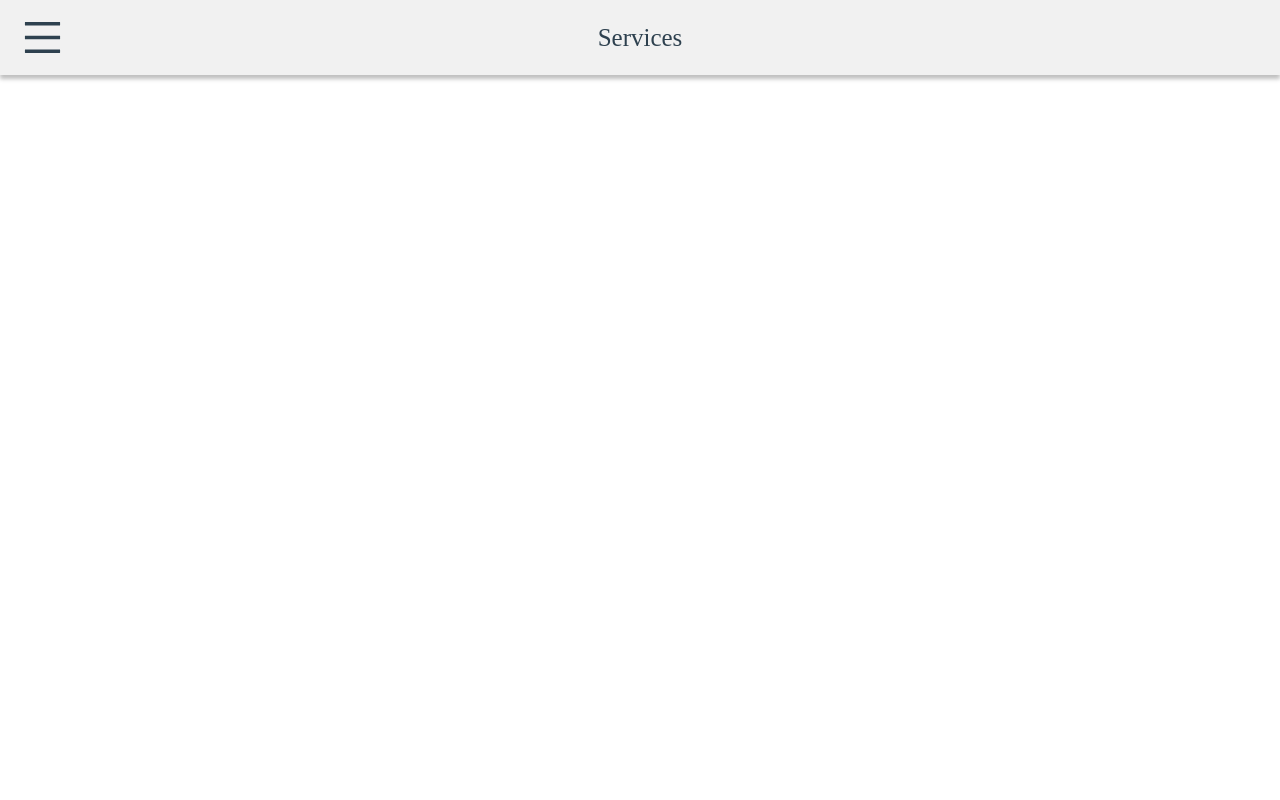
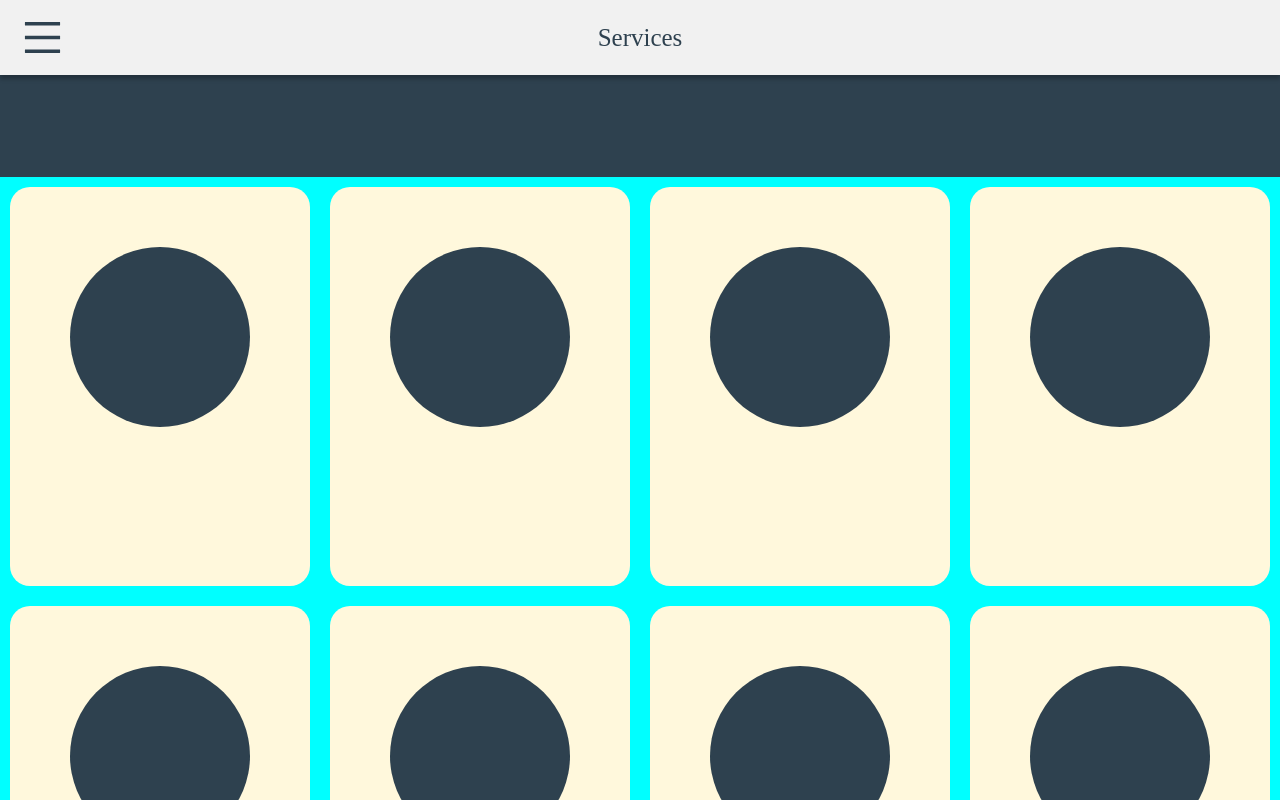
Before and after one commit to Boost360/Boost360-Frontend, a React (Create React App) app in the folder frontend/: page /site in a window 1280 px wide. Both pictures are taken after a click on the element "Services". Shown: the top 800 px of the page. Built offline with nearby package versions, Linux system fonts and the light colour scheme.

Commit message:
[interface] basic structure
TODO:
Fix page not fit properly

```diff
--- a/frontend/src/components/Site/Site.jsx
+++ b/frontend/src/components/Site/Site.jsx
@@ -8,7 +8,7 @@ import HomePage from "../HomePage/HomePage"
 import Blog from "../Blog/Blog"
 import ContactUs from "../ContactUs/ContactUs";
 import Student from "../Student/Student";
-
+import StudentHome from "../StudentHome/StudentHome";
 
 
 /**
@@ -50,6 +50,10 @@ const Site = () => {
                 <Student></Student>
             </Route>
 
+            <Route path={`${path}/services`}>
+                <StudentHome></StudentHome>
+            </Route>
+
         </div>
 
 
--- /dev/null
+++ b/frontend/src/components/StudentHome/StudentHome.css
@@ -0,0 +1,47 @@
+.StudentHomeMain{
+    background: #2E414F;
+    width: 100vw;
+    height: 100vh;
+    /* use 2 variables above could garentee that whole page will be filled with the color */
+}
+
+.StudentHomeContainer{
+    margin-top: 8%;
+    background: aqua;
+    max-width: 1410px;
+    display: -webkit-inline-box;
+}
+
+.StudentHomeCard{
+    /* Auto Layout */
+
+    display: inline-table;
+    flex-direction: column;
+    align-items: center;
+    padding: 30px;
+
+    position: static;
+    width: 240px;
+    height: 339px;
+    left: 0px;
+    top: 0px;
+
+    border-radius: 20px;
+
+    /* Inside Auto Layout */
+
+    flex: none;
+    flex-grow: 0;
+    margin: 10px 10px;
+
+    background: cornsilk;
+
+}
+
+.StudentHomeCardBoarder{
+    border-radius: 50%;
+    width: 180px;
+    height: 180px;
+    background: #2E414F;
+    margin: 30px;
+}
--- /dev/null
+++ b/frontend/src/components/StudentHome/StudentHome.jsx
@@ -0,0 +1,22 @@
+import React from "react";
+import StudentHomeCard from "./StudentHomeCard";
+import './StudentHome.css';
+
+export default function StudentHome(){
+    return(
+        <div className="StudentHomeMain">
+            <div className="StudentHomeContainer">
+                <StudentHomeCard></StudentHomeCard>
+                <StudentHomeCard></StudentHomeCard>
+                <StudentHomeCard></StudentHomeCard>
+                <StudentHomeCard></StudentHomeCard>
+
+                <StudentHomeCard></StudentHomeCard>
+                <StudentHomeCard></StudentHomeCard>
+                <StudentHomeCard></StudentHomeCard>
+                <StudentHomeCard></StudentHomeCard>
+
+            </div>
+        </div>
+    )
+}
--- /dev/null
+++ b/frontend/src/components/StudentHome/StudentHomeCard.jsx
@@ -0,0 +1,13 @@
+import React from "react";
+import './StudentHome.css';
+
+export default function StudentHomeCard(){
+    return(
+        <div className="StudentHomeCard">
+            <div className="StudentHomeCardBoarder">
+
+            </div>
+
+        </div>
+    )
+}
```
Also changed, not shown: 1 other file (tests, documents, lock files or other folders).
